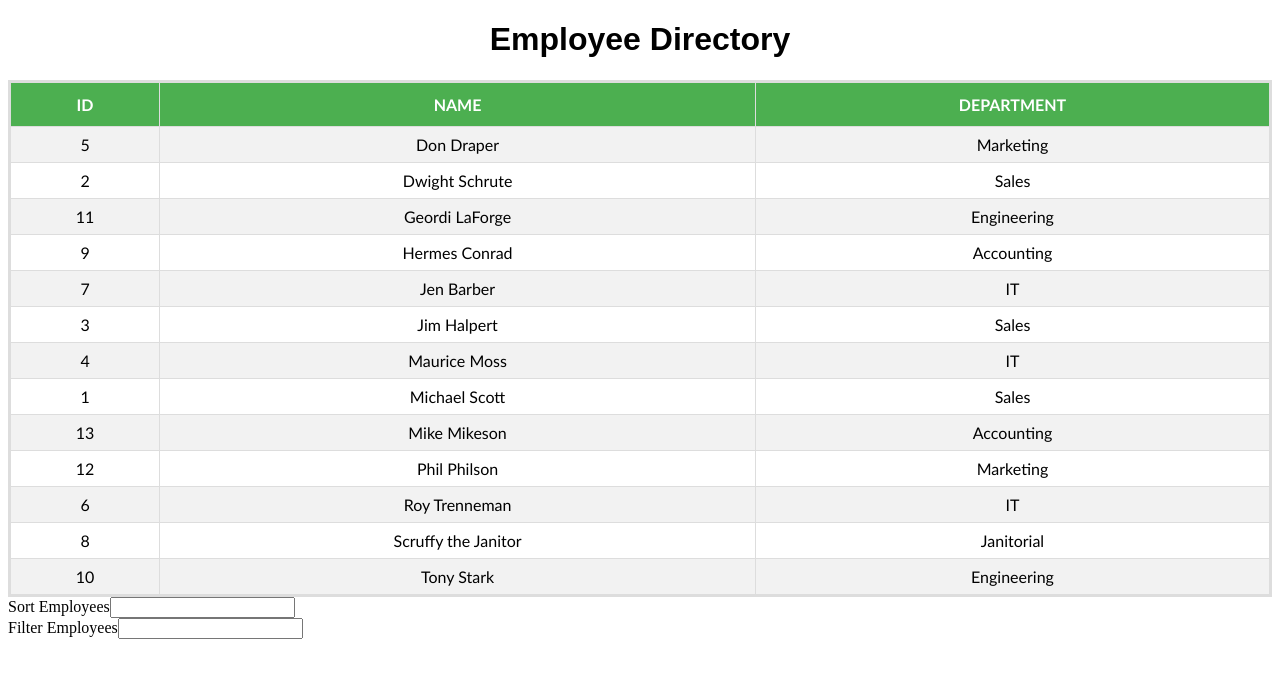
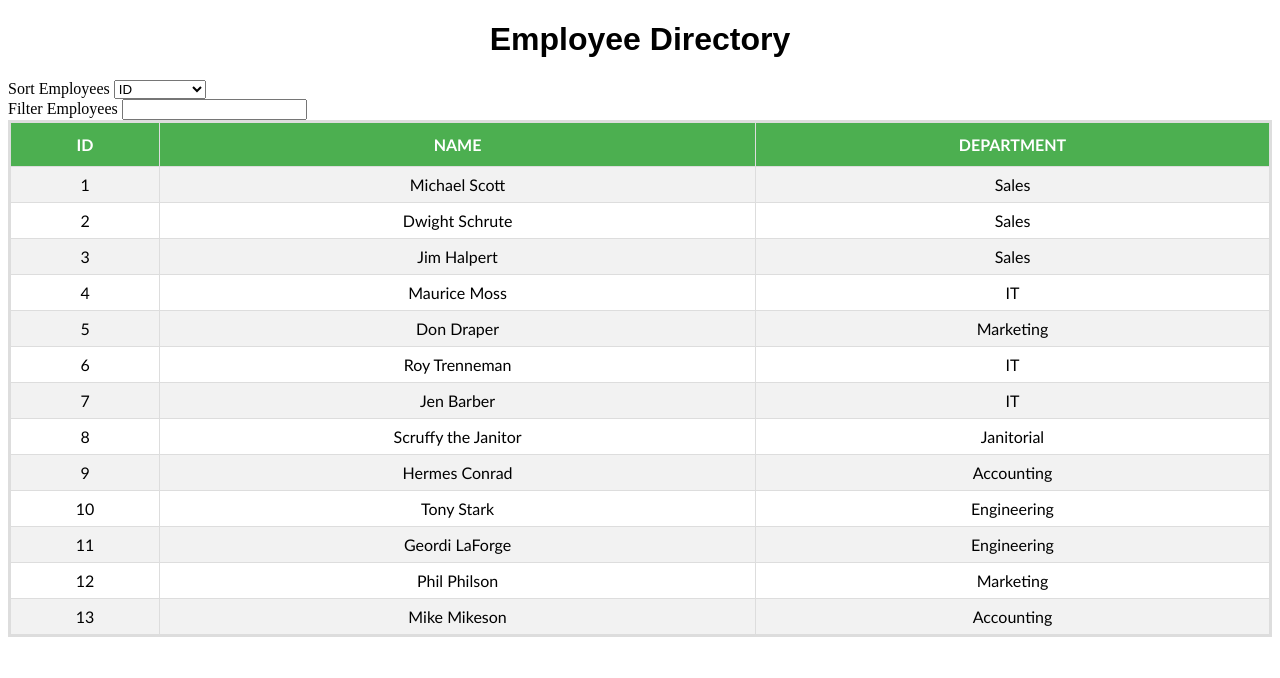
Before and after one commit to wmhunt1/React-Employee-Directory, a React (Create React App) app in the folder employee_directory/: page / in a window 1280 px wide. Shown: the top 678 px of the page. Built offline with nearby package versions, Linux system fonts and the light colour scheme.

Commit message:
working on sort

```diff
--- a/employee_directory/src/App.js
+++ b/employee_directory/src/App.js
@@ -8,9 +8,9 @@ function App() {
     return (
         <div>
             <h1 id = "title">Employee Directory</h1>
-            <Table/>
             <Sort/>
             <Filter/>
+            <Table/>
         </div>
     );
 }
--- a/employee_directory/src/components/Filter/index.js
+++ b/employee_directory/src/components/Filter/index.js
@@ -3,7 +3,7 @@ import React from "react";
 function Filter(){
     return(
         <div>
-            <label for="filter">Filter Employees</label>
+            <label for="filter">Filter Employees </label>
             <input></input>
         </div>
     )
--- a/employee_directory/src/components/Sort/index.js
+++ b/employee_directory/src/components/Sort/index.js
@@ -1,11 +1,57 @@
-import React from "react";
+//import React from "react";
+import React, { useState, useEffect } from 'react';
+import employees from "../employees.json";
+// import Table from "../Table";
 
-function Sort(){
-    return(
-        <div>
-            <label for="sort">Sort Employees</label>
-            <input></input>
-        </div>
-    )
-}
-export default Sort;
+// function sortByProperty(property) {
+//     return function (a, b) {
+//         if (a[property] > b[property])
+//             return 1;
+//         else if (a[property] < b[property])
+//             return -1;
+
+//         return 0;
+//     }
+// }
+// employees.sort(sortByProperty("id"));
+function Sort() {
+    const [data, setData] = useState([]);
+    const [sortType, setSortType] = useState('id');
+
+    useEffect(() => {
+      const sortArray = type => {
+        const types = {
+          id: 'id',
+          name: 'name',
+          department: 'department',
+        };
+        const sortProperty = types[type];
+        const sorted = [...employees].sort((a, b) => b[sortProperty] - a[sortProperty]);
+        setData(sorted);
+      };
+
+      sortArray(sortType);
+    }, [sortType]);
+
+    return (
+      <div className="select">
+          <label>Sort Employees </label>
+        <select onChange={(e) => setSortType(e.target.value)}>
+          <option value="id">ID</option>
+          <option value="name">Name</option>
+          <option value="department">Department</option>
+        </select>
+
+        {/* {data.map(employee => (
+          <div key={employee.id} style={{ margin: '30px' }}>
+            <div>{`ID: ${employee.id}`}</div>
+            <div>{`Name: ${employee.name}`}</div>
+            <div>{`Department: ${employee.department}`}</div>
+          </div>
+        ))} */}
+        {/* <Table/> */}
+      </div>
+    );
+  }
+
+  export default Sort;
--- a/employee_directory/src/components/Sort/style.css
+++ b/employee_directory/src/components/Sort/style.css
@@ -0,0 +1,3 @@
+label {
+    padding-right: 10px;
+}
--- a/employee_directory/src/components/Table/index.js
+++ b/employee_directory/src/components/Table/index.js
@@ -3,17 +3,6 @@ import React, { Component } from 'react'
 import "./style.css";
 import employees from "../employees.json";
 
-function sortByProperty(property){
-   return function(a,b){
-      if(a[property] > b[property])
-         return 1;
-      else if(a[property] < b[property])
-         return -1;
-
-      return 0;
-   }
-}
-employees.sort(sortByProperty("name")); //sort according to pId
 class Table extends Component {
    constructor(props) {
       super(props) //since we are extending class Table so we have to use super in order to override Component class constructor
@@ -42,7 +31,6 @@ class Table extends Component {
  render() {
     return (
        <div>
-          {/* <h1 id='title'>React Dynamic Table</h1> */}
           <table id='employees'>
              <tbody>
                 <tr>{this.renderTableHeader()}</tr>
```
